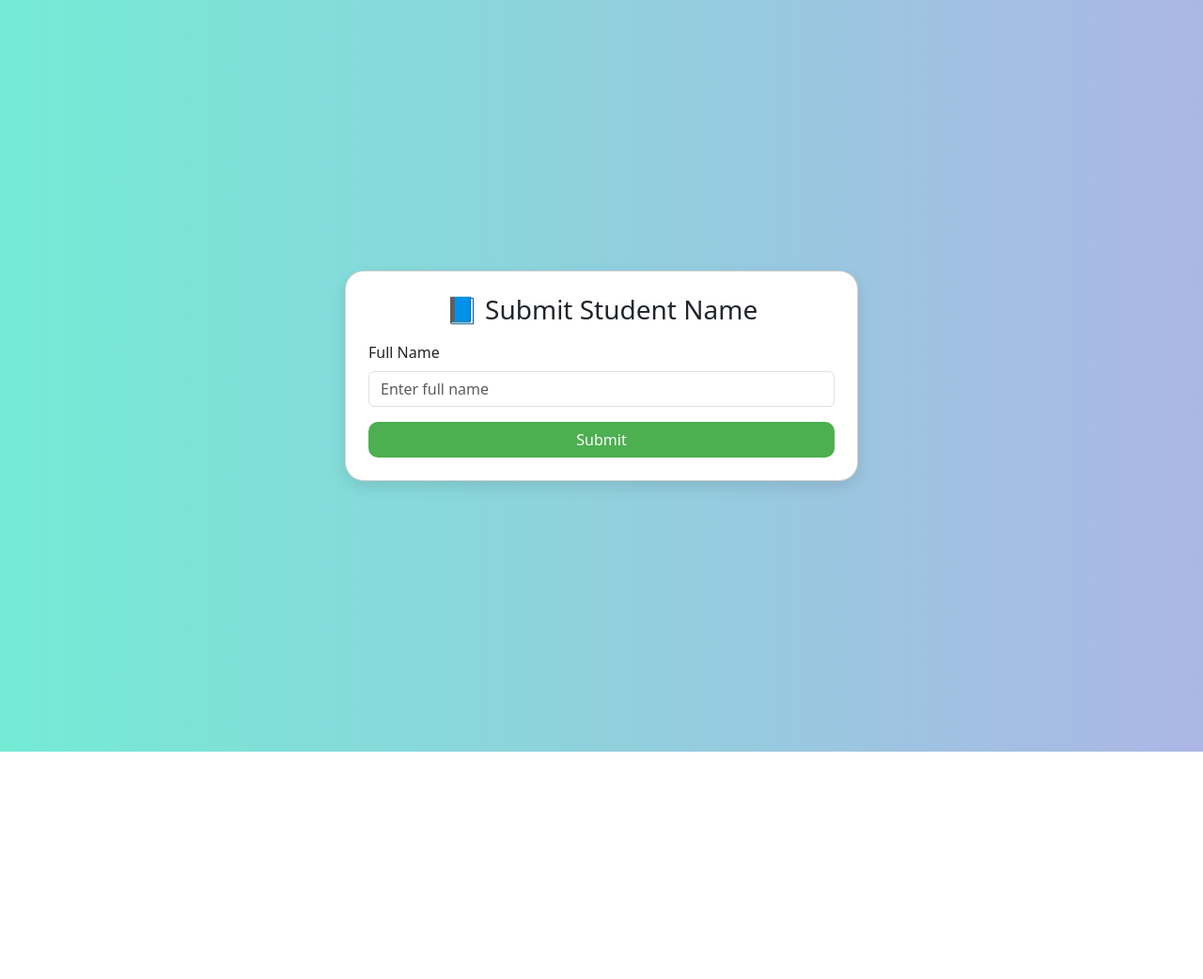
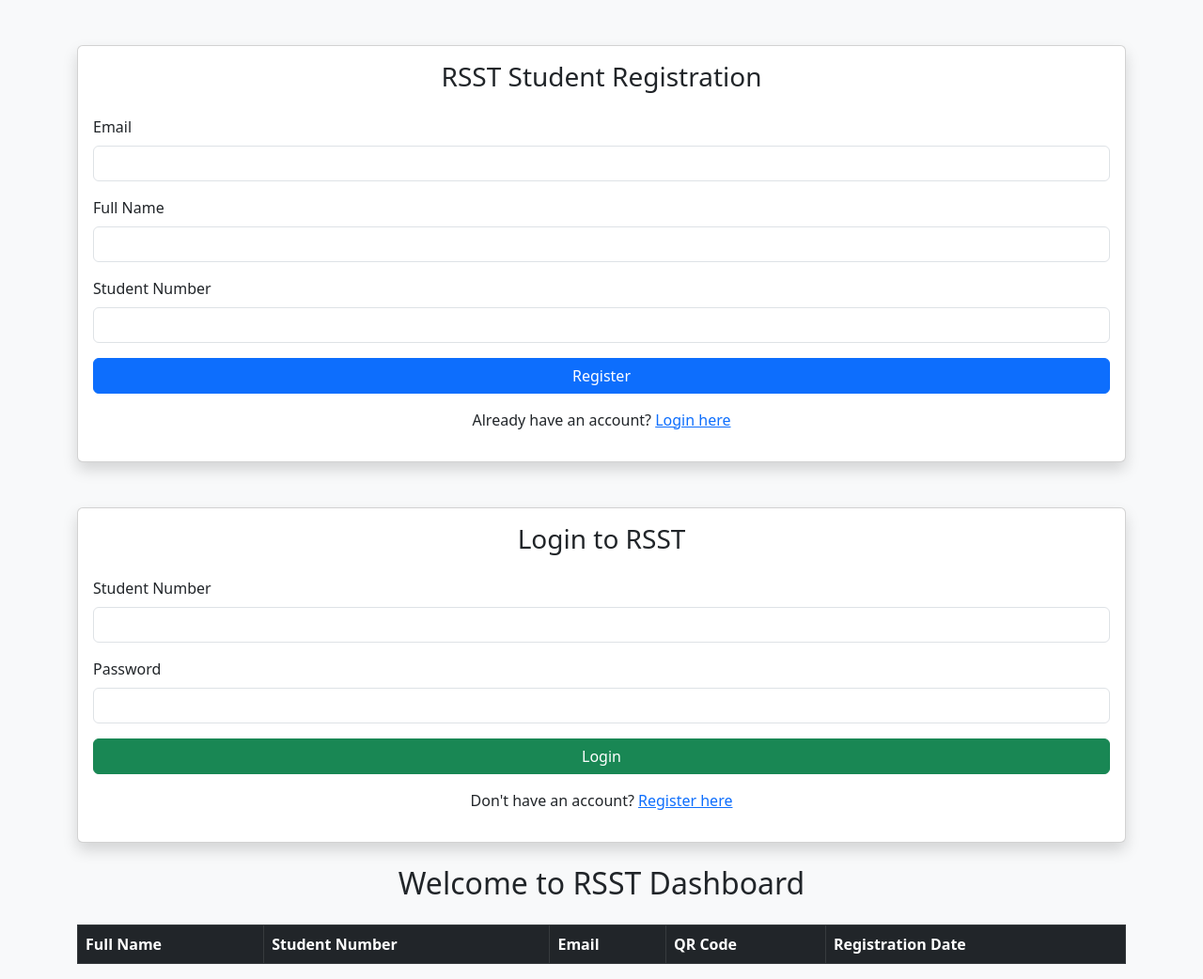
Before and after one commit to Nagsuban0/student-form, a plain HTML site: page index.html in a window 1280 px wide. Shown: the whole page at 94% size. Before the commit the page ends 800 px from the top, so only its background shows below. Drawn offline with nearby package versions, Linux system fonts and the light colour scheme; no server answers.

Commit message:
Update index.html

```diff
--- a/index.html
+++ b/index.html
@@ -1,95 +1,168 @@
+<!-- register.html -->
 <!DOCTYPE html>
 <html lang="en">
 <head>
-  <meta charset="UTF-8" />
-  <meta name="viewport" content="width=device-width, initial-scale=1" />
-  <title>Student Name Form</title>
-  <!-- Bootstrap 5 -->
-  <link href="https://cdn.jsdelivr.net/npm/bootstrap@5.3.2/dist/css/bootstrap.min.css" rel="stylesheet" />
-  <style>
-    body {
-      background: linear-gradient(to right, #74ebd5, #ACB6E5);
-      min-height: 100vh;
-      display: flex;
-      align-items: center;
-      justify-content: center;
-    }
-    .card {
-      border-radius: 20px;
-      box-shadow: 0 6px 16px rgba(0, 0, 0, 0.1);
-    }
-    .btn-custom {
-      background-color: #4CAF50;
-      color: white;
-      border-radius: 10px;
-    }
-    .btn-custom:hover {
-      background-color: #45a049;
-    }
-  </style>
+  <meta charset="UTF-8">
+  <meta name="viewport" content="width=device-width, initial-scale=1.0">
+  <title>Register - RSST</title>
+  <link href="https://cdn.jsdelivr.net/npm/bootstrap@5.3.0/dist/css/bootstrap.min.css" rel="stylesheet">
 </head>
-<body>
-
-  <div class="container">
-    <div class="row justify-content-center">
-      <div class="col-lg-6 col-md-8 col-sm-12">
-        <div class="card p-4">
-          <h3 class="text-center mb-3">📘 Submit Student Name</h3>
-
-          <form id="nameForm">
+<body class="bg-light">
+  <div class="container mt-5">
+    <div class="card shadow">
+      <div class="card-body">
+        <h3 class="card-title text-center mb-4">RSST Student Registration</h3>
+        <form onsubmit="return registerUser(event)">
           <div class="mb-3">
-              <label for="name" class="form-label">Full Name</label>
-              <input type="text" class="form-control" id="name" placeholder="Enter full name" required />
+            <label for="email" class="form-label">Email</label>
+            <input type="email" id="email" class="form-control" required>
           </div>
-            <div class="d-grid">
-              <button type="submit" class="btn btn-custom">Submit</button>
+          <div class="mb-3">
+            <label for="fullName" class="form-label">Full Name</label>
+            <input type="text" id="fullName" class="form-control" required>
           </div>
+          <div class="mb-3">
+            <label for="studentNumber" class="form-label">Student Number</label>
+            <input type="text" id="studentNumber" class="form-control" required>
+          </div>
+          <button type="submit" class="btn btn-primary w-100">Register</button>
+          <p class="text-center mt-3">Already have an account? <a href="login.html">Login here</a></p>
         </form>
-
-          <!-- Success Message Section -->
-          <div id="successMessage" class="mt-4 d-none">
-            <p class="text-success text-center mb-2" id="confirmationText"></p>
-            <div class="text-center">
-              <button id="editButton" class="btn btn-outline-primary btn-sm">✏️ Edit Name</button>
-            </div>
-          </div>
-
-        </div>
       </div>
     </div>
   </div>
 
-  <!-- JavaScript -->
   <script>
-    const scriptURL = 'https://script.google.com/macros/s/AKfycbzvXdbKSLZUL8LIhrYqMTONWL6PrE5ITcb3Kw--RCayh9KZR9080uQ4IsAeQPR5zSvy/exec'; // 🔁 Replace with your deployed Google Apps Script URL
-    const form = document.getElementById('nameForm');
-    const nameInput = document.getElementById('name');
-    const successMessage = document.getElementById('successMessage');
-    const confirmationText = document.getElementById('confirmationText');
-    const editButton = document.getElementById('editButton');
+    function registerUser(e) {
+      e.preventDefault();
+      const email = document.getElementById("email").value;
+      const fullName = document.getElementById("fullName").value;
+      const studentNumber = document.getElementById("studentNumber").value;
 
-    let lastSubmittedName = "";
-
-form.addEventListener("submit", function(e) {
-  e.preventDefault();
-
-  const fullName = nameInput.value.trim();
-  lastSubmittedName = fullName;
-
-  fetch(scriptURL, {
-    method: 'POST',
+      fetch("YOUR_APPS_SCRIPT_WEB_APP_URL", {
+        method: "POST",
         headers: { 'Content-Type': 'application/x-www-form-urlencoded' },
-    body: new URLSearchParams({ name: fullName })
+        body: new URLSearchParams({ email, fullName, studentNumber })
       })
       .then(response => response.text())
-  .then(result => {
-    confirmationText.innerText = `Submitted: "${fullName}"`;
-    successMessage.classList.remove('d-none');
-    nameInput.value = '';
-  })
-  .catch(error => alert("Fetch Error: " + error.message));
-});
-
+      .then(msg => alert("Registered successfully and email sent!"))
+      .catch(err => alert("Failed to register: " + err));
+    }
   </script>
 </body>
 </html>
+
+<!-- login.html -->
+<!DOCTYPE html>
+<html lang="en">
+<head>
+  <meta charset="UTF-8">
+  <meta name="viewport" content="width=device-width, initial-scale=1.0">
+  <title>Login - RSST</title>
+  <link href="https://cdn.jsdelivr.net/npm/bootstrap@5.3.0/dist/css/bootstrap.min.css" rel="stylesheet">
+</head>
+<body class="bg-light">
+  <div class="container mt-5">
+    <div class="card shadow">
+      <div class="card-body">
+        <h3 class="card-title text-center mb-4">Login to RSST</h3>
+        <form onsubmit="return loginUser(event)">
+          <div class="mb-3">
+            <label for="studentNumber" class="form-label">Student Number</label>
+            <input type="text" id="studentNumber" class="form-control" required>
+          </div>
+          <div class="mb-3">
+            <label for="password" class="form-label">Password</label>
+            <input type="password" id="password" class="form-control" required>
+          </div>
+          <button type="submit" class="btn btn-success w-100">Login</button>
+          <p class="text-center mt-3">Don't have an account? <a href="register.html">Register here</a></p>
+        </form>
+      </div>
+    </div>
+  </div>
+
+  <script>
+    function loginUser(e) {
+      e.preventDefault();
+      const studentNumber = document.getElementById("studentNumber").value;
+      const password = document.getElementById("password").value;
+
+      fetch("https://docs.google.com/spreadsheets/d/YOUR_SPREADSHEET_ID/gviz/tq?tqx=out:json&sheet=LOGIN")
+        .then(res => res.text())
+        .then(data => {
+          const json = JSON.parse(data.substr(47).slice(0, -2));
+          const rows = json.table.rows;
+          let isAuthenticated = false;
+
+          rows.forEach(row => {
+            const user = row.c[1]?.v; // studentNumber
+            const pass = row.c[2]?.v; // password
+            if (user === studentNumber && pass === password) {
+              isAuthenticated = true;
+            }
+          });
+
+          if (isAuthenticated) {
+            alert("Login successful!");
+            window.location.href = "dashboard.html";
+          } else {
+            alert("Invalid credentials. Please try again.");
+          }
+        });
+    }
+  </script>
+</body>
+</html>
+
+<!-- dashboard.html -->
+<!DOCTYPE html>
+<html lang="en">
+<head>
+  <meta charset="UTF-8">
+  <meta name="viewport" content="width=device-width, initial-scale=1.0">
+  <title>Dashboard - RSST</title>
+  <link href="https://cdn.jsdelivr.net/npm/bootstrap@5.3.0/dist/css/bootstrap.min.css" rel="stylesheet">
+</head>
+<body class="bg-white">
+  <div class="container mt-4">
+    <h2 class="text-center">Welcome to RSST Dashboard</h2>
+    <div class="table-responsive mt-4">
+      <table class="table table-bordered">
+        <thead class="table-dark">
+          <tr>
+            <th>Full Name</th>
+            <th>Student Number</th>
+            <th>Email</th>
+            <th>QR Code</th>
+            <th>Registration Date</th>
+          </tr>
+        </thead>
+        <tbody id="studentTableBody"></tbody>
+      </table>
+    </div>
+  </div>
+
+  <script>
+    const SHEET_URL = "https://docs.google.com/spreadsheets/d/YOUR_SPREADSHEET_ID/gviz/tq?tqx=out:json&sheet=DASHBOARD";
+
+    fetch(SHEET_URL)
+      .then(res => res.text())
+      .then(data => {
+        const json = JSON.parse(data.substr(47).slice(0, -2));
+        const rows = json.table.rows;
+        let html = "";
+        rows.forEach(row => {
+          html += `<tr>
+            <td>${row.c[1]?.v || ''}</td>
+            <td>${row.c[2]?.v || ''}</td>
+            <td>${row.c[3]?.v || ''}</td>
+            <td><img src="${row.c[4]?.v || ''}" width="80"></td>
+            <td>${row.c[0]?.v || ''}</td>
+          </tr>`;
+        });
+        document.getElementById("studentTableBody").innerHTML = html;
+      });
+  </script>
+</body>
+</html>
```
Lines whose indentation alone changed are shown as unchanged.
